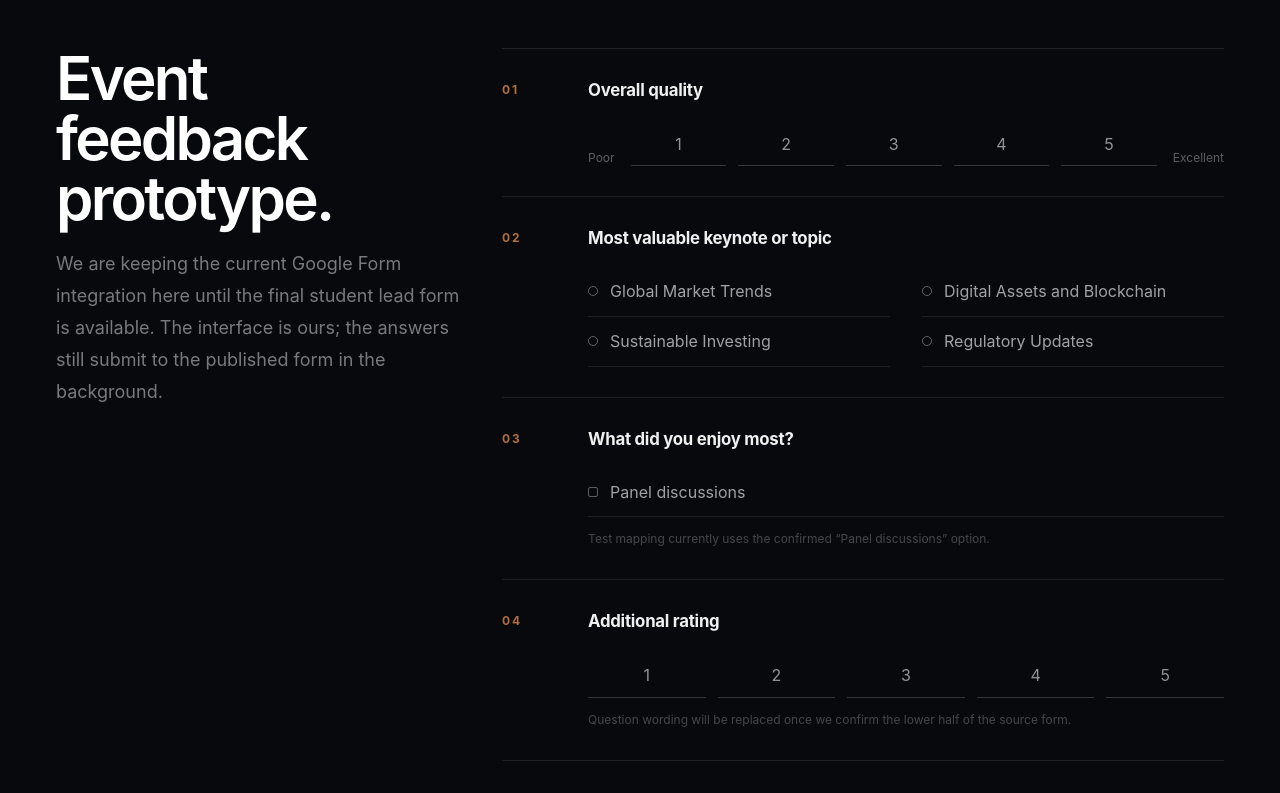
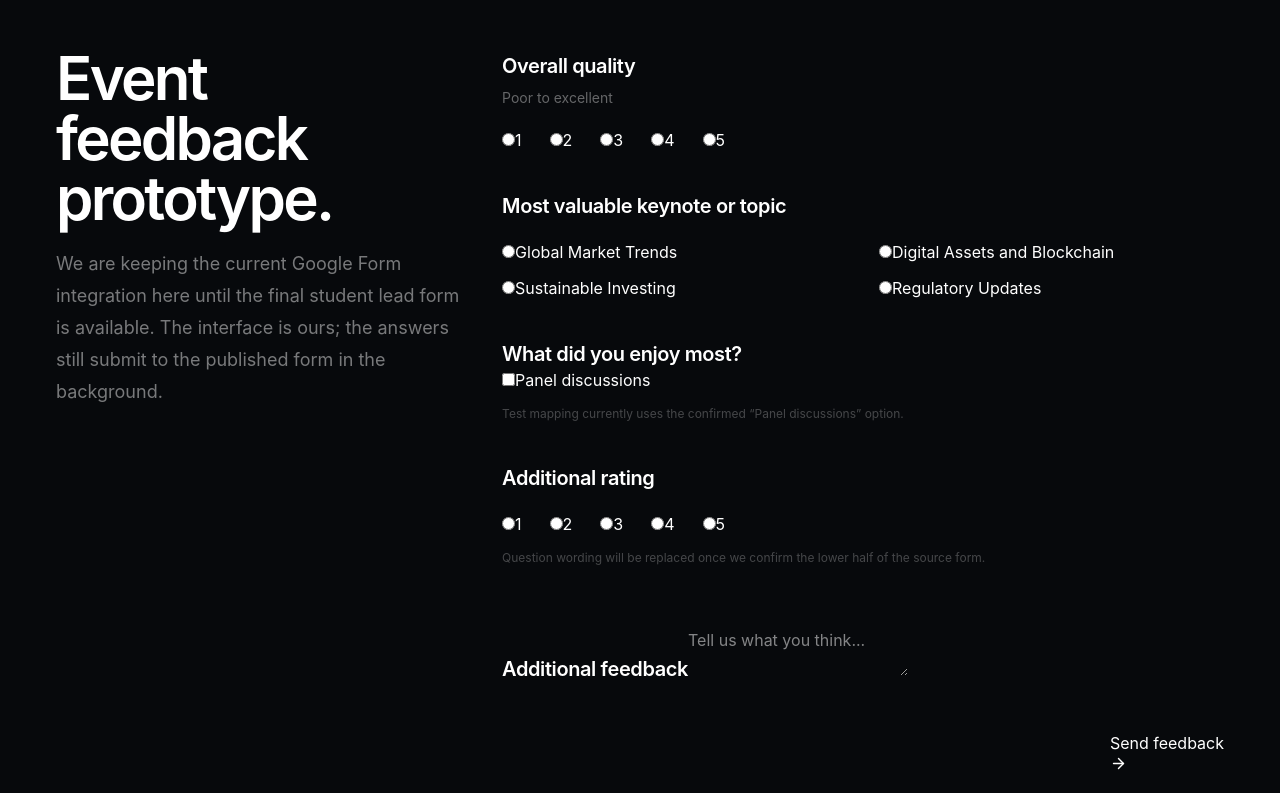
Before and after one commit to m4rkovic/presentation, a React (Vite) app: page / in a window 1280 px wide. Shown: the part 10060-10853 px from the top of the page. Built offline with nearby package versions, Linux system fonts and the light colour scheme.

Commit message:
Simplify feedback form into plain human-first layout

```diff
--- a/src/pages/HomePage.jsx
+++ b/src/pages/HomePage.jsx
@@ -418,27 +418,19 @@ export default function HomePage() {
 
               {formSent ? (
                 <motion.div
-                  initial={{ opacity: 0, y: 16 }}
+                  initial={{ opacity: 0, y: 14 }}
                   animate={{ opacity: 1, y: 0 }}
-                  transition={{ duration: .5, ease: [0.22, 1, 0.36, 1] }}
-                  className="grid min-h-[760px] place-items-center border-y border-white/10 py-16"
+                  transition={{ duration: .45, ease: [0.22, 1, 0.36, 1] }}
+                  className="flex min-h-[760px] items-center"
                 >
-                  <div className="max-w-xl text-center">
-                    <motion.div
-                      initial={{ scale: .72, rotate: -8 }}
-                      animate={{ scale: 1, rotate: 0 }}
-                      transition={{ delay: .08, type: 'spring', stiffness: 220, damping: 17 }}
-                      className="mx-auto grid size-20 place-items-center rounded-full border border-emerald-300/30 text-emerald-300"
-                    >
-                      <Check size={38} strokeWidth={2.25} />
-                    </motion.div>
-                    <p className="mt-8 text-sm font-semibold uppercase tracking-[.18em] text-emerald-300/80">
-                      Submitted
-                    </p>
-                    <h3 className="mt-3 text-4xl font-semibold tracking-[-.045em] md:text-5xl">
+                  <div className="max-w-lg">
+                    <div className="grid size-16 place-items-center rounded-full bg-emerald-400/10 text-emerald-300">
+                      <Check size={32} strokeWidth={2.2} />
+                    </div>
+                    <h3 className="mt-7 text-4xl font-semibold tracking-[-.045em] md:text-5xl">
                       Form sent successfully.
                     </h3>
-                    <p className="mx-auto mt-4 max-w-md text-lg leading-8 text-white/46">
+                    <p className="mt-4 text-lg leading-8 text-white/46">
                       Thanks for the feedback. Your response has been submitted.
                     </p>
                   </div>
@@ -448,7 +440,7 @@ export default function HomePage() {
                   action="https://docs.google.com/forms/d/e/1FAIpQLScRy8VVrCMWDZgcmKenHgR-Y1sjB5TLlBj_fuN_3n2xxLdgBw/formResponse"
                   method="POST"
                   target="google-form-target"
-                  className="min-h-[760px] border-y border-white/10"
+                  className="min-h-[760px] space-y-10 pt-1"
                   onFocusCapture={() => {
                     if (!formStarted) {
                       setFormStarted(true)
@@ -465,64 +457,56 @@ export default function HomePage() {
                     }, 650)
                   }}
                 >
-                  <fieldset className="feedback-row">
-                    <div className="feedback-index">01</div>
-                    <div>
-                      <legend className="feedback-title">Overall quality</legend>
-                      <div className="mt-5 flex items-end justify-between gap-4">
-                        <span className="text-xs text-white/34">Poor</span>
-                        <div className="grid flex-1 grid-cols-5 gap-1.5 md:gap-3">
+                  <fieldset>
+                    <legend className="text-xl font-semibold tracking-[-.02em] text-white">
+                      Overall quality
+                    </legend>
+                    <p className="mt-2 text-sm text-white/38">Poor to excellent</p>
+                    <div className="mt-5 flex flex-wrap gap-x-7 gap-y-4">
                       {[1, 2, 3, 4, 5].map((value) => (
-                            <label key={value} className="survey-scale">
-                              <input required type="radio" name="entry.1080979567" value={value} className="sr-only" />
+                        <label key={value} className="feedback-native-choice">
+                          <input required type="radio" name="entry.1080979567" value={value} />
                           <span>{value}</span>
                         </label>
                       ))}
                     </div>
-                        <span className="text-xs text-white/34">Excellent</span>
-                      </div>
-                    </div>
                   </fieldset>
 
-                  <fieldset className="feedback-row">
-                    <div className="feedback-index">02</div>
-                    <div>
-                      <legend className="feedback-title">Most valuable keynote or topic</legend>
-                      <div className="mt-4 grid sm:grid-cols-2 sm:gap-x-8">
+                  <fieldset>
+                    <legend className="text-xl font-semibold tracking-[-.02em] text-white">
+                      Most valuable keynote or topic
+                    </legend>
+                    <div className="mt-5 grid gap-x-8 gap-y-3 sm:grid-cols-2">
                       {['Global Market Trends', 'Digital Assets and Blockchain', 'Sustainable Investing', 'Regulatory Updates'].map((option) => (
-                          <label key={option} className="survey-line">
-                            <input required type="radio" name="entry.795391864" value={option} className="sr-only" />
-                            <span className="survey-line-dot" />
+                        <label key={option} className="feedback-native-choice">
+                          <input required type="radio" name="entry.795391864" value={option} />
                           <span>{option}</span>
                         </label>
                       ))}
                     </div>
-                    </div>
                   </fieldset>
 
-                  <fieldset className="feedback-row">
-                    <div className="feedback-index">03</div>
-                    <div>
-                      <legend className="feedback-title">What did you enjoy most?</legend>
-                      <label className="survey-line mt-4">
-                        <input type="checkbox" name="entry.1322378946" value="Panel discussions" className="sr-only" />
-                        <span className="survey-line-dot survey-line-square" />
+                  <fieldset>
+                    <legend className="text-xl font-semibold tracking-[-.02em] text-white">
+                      What did you enjoy most?
+                    </legend>
+                    <label className="feedback-native-choice mt-5">
+                      <input type="checkbox" name="entry.1322378946" value="Panel discussions" />
                       <span>Panel discussions</span>
                     </label>
                     <p className="mt-3 text-xs leading-5 text-white/25">
                       Test mapping currently uses the confirmed “Panel discussions” option.
                     </p>
-                    </div>
                   </fieldset>
 
-                  <fieldset className="feedback-row">
-                    <div className="feedback-index">04</div>
-                    <div>
-                      <legend className="feedback-title">Additional rating</legend>
-                      <div className="mt-5 flex items-center gap-2 md:gap-3">
+                  <fieldset>
+                    <legend className="text-xl font-semibold tracking-[-.02em] text-white">
+                      Additional rating
+                    </legend>
+                    <div className="mt-5 flex flex-wrap gap-x-7 gap-y-4">
                       {[1, 2, 3, 4, 5].map((value) => (
-                          <label key={value} className="survey-scale flex-1">
-                            <input required type="radio" name="entry.809343022" value={value} className="sr-only" />
+                        <label key={value} className="feedback-native-choice">
+                          <input required type="radio" name="entry.809343022" value={value} />
                           <span>{value}</span>
                         </label>
                       ))}
@@ -530,27 +514,22 @@ export default function HomePage() {
                     <p className="mt-3 text-xs leading-5 text-white/25">
                       Question wording will be replaced once we confirm the lower half of the source form.
                     </p>
-                    </div>
                   </fieldset>
 
-                  <div className="feedback-row">
-                    <div className="feedback-index">05</div>
                   <label className="block">
-                      <span className="feedback-title">Additional feedback</span>
+                    <span className="text-xl font-semibold tracking-[-.02em] text-white">
+                      Additional feedback
+                    </span>
                     <textarea
                       required
                       name="entry.239328865"
-                        className="feedback-textarea mt-4"
+                      className="feedback-simple-textarea mt-5"
                       placeholder="Tell us what you think..."
                     />
                   </label>
-                  </div>
 
-                  <div className="flex items-center justify-between gap-6 py-7 pl-0 md:pl-[86px]">
-                    <p className="hidden max-w-sm text-sm leading-6 text-white/28 sm:block">
-                      Five quick answers. No account, no ceremony.
-                    </p>
-                    <button className="feedback-submit" type="submit">
+                  <div className="flex justify-end pt-2">
+                    <button className="feedback-simple-submit" type="submit">
                       Send feedback <ArrowRight size={17} />
                     </button>
                   </div>
```
Lines whose indentation alone changed are shown as unchanged.
